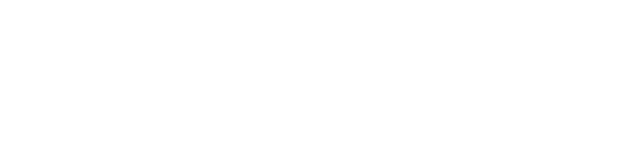
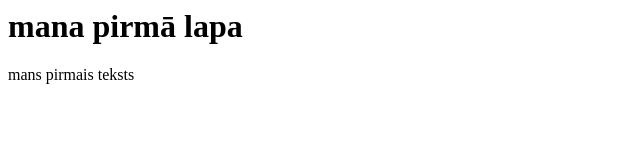
Before and after one commit to kartafans/webpage, a plain HTML site: page index.html in a window 1280 px wide. Shown: the whole page, without its empty margins (0-640 px from the left). Drawn offline with Linux system fonts and the light colour scheme.

Commit message:
Update index.html

```diff
--- a/index.html
+++ b/index.html
@@ -1 +1,7 @@
 <!DOCTYPE>
+<html.
+<body>
+<h1>mana pirmā lapa</h1>
+<p>mans pirmais teksts</p>
+</body>
+</html>
```
